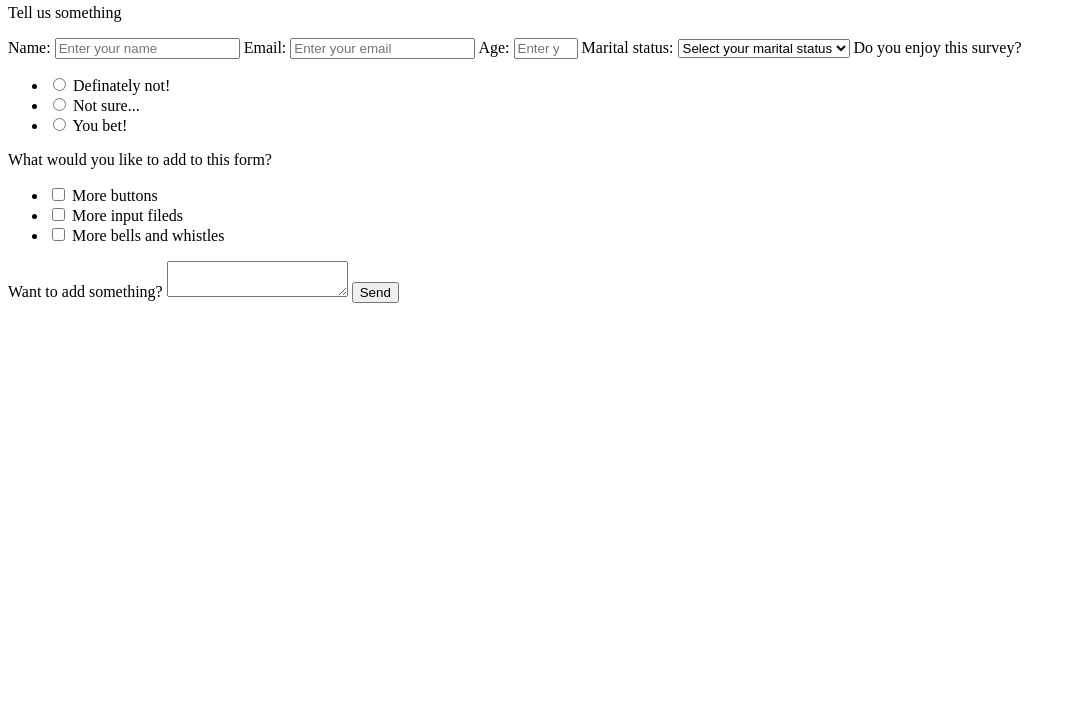
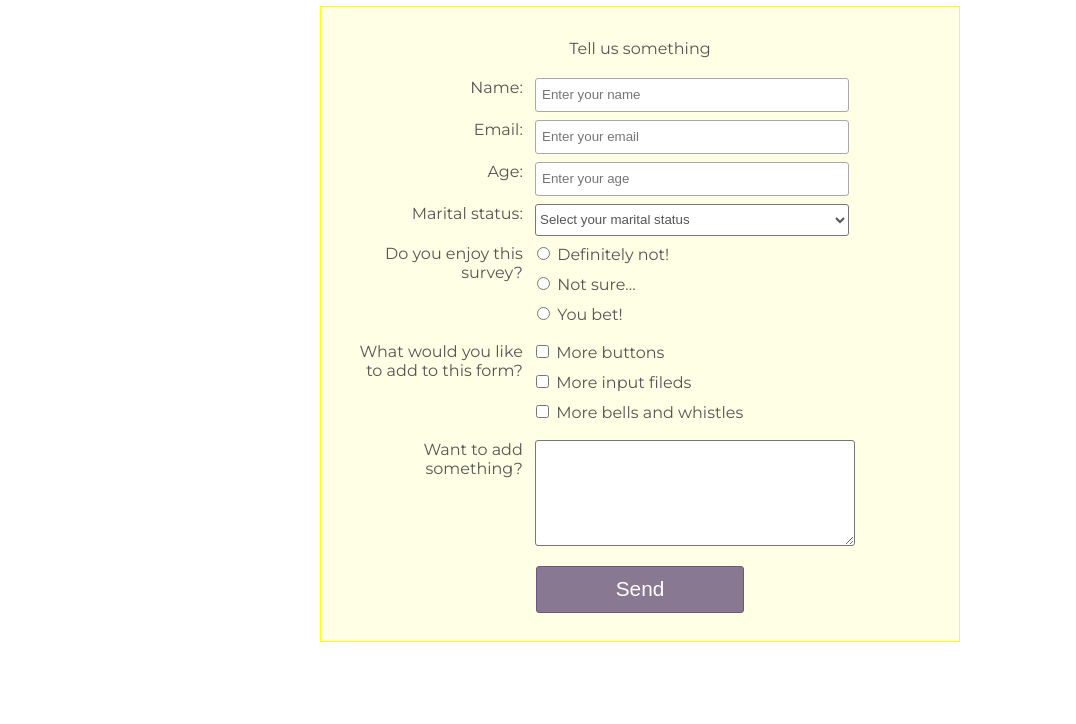
Before and after one commit to vladimirf7/web, a plain HTML site: page surveyForm/index.html in a window 1280 px wide. Shown: the part 76-800 px from the top of the page, without its empty margins (0-1076 px from the left). Drawn offline with Linux system fonts and the light colour scheme.

Commit message:
Survey Form: Add style

```diff
--- a/surveyForm/index.html
+++ b/surveyForm/index.html
@@ -1,40 +1,66 @@
 <!DOCTYPE html>
 <html lang="en">
+
 <head>
     <meta charset="UTF-8">
     <meta name="viewport" content="width=device-width, initial-scale=1.0">
     <meta http-equiv="X-UA-Compatible" content="ie=edge">
+    <link rel="stylesheet" href="main.css">
     <title>Survey Form</title>
 </head>
+
 <body>
 
     <h1 id="title">Survey Form</h1>
-    <div>
+    <div id="form-block">
         <p id="description">Tell us something</p>
         <form id="survey-form">
-            <label id="name-label" for="name">
-                Name: <input id="name" type="text" placeholder="Enter your name" required>
-            </label>
-            <label id="email-label" for="email">
-                Email: <input id="email" type="email" placeholder="Enter your email" required>
-            </label>
-            <label id="number-label" for="number">
-                Age: <input id="number" type="number" name="age" min="0" max="130" placeholder="Enter your age">
-            </label>
-            <label>
-                Marital status: <select id="dropdown">
+            <div class="row">
+                <div class="left">
+                    <label id="name-label" for="name">Name:</label>
+                </div>
+                <div class="right">
+                    <input class="input-field" id="name" type="text" placeholder="Enter your name" required>
+                </div>
+            </div>
+            <div class="row">
+                <div class="left">
+                    <label id="email-label" for="email">Email:</label>
+                </div>
+                <div class="right">
+                    <input class="input-field" id="email" type="email" placeholder="Enter your email" required>
+                </div>
+            </div>
+            <div class="row">
+                <div class="left">
+                    <label id="number-label" for="number">Age:</label>
+                </div>
+                <div class="right">
+                    <input class="input-field" id="number" type="number" name="age" min="0" max="130" placeholder="Enter your age">
+                </div>
+            </div>
+            <div class="row">
+                <div class="left">
+                    <label>Marital status:</label>
+                </div>
+                <div class="right">
+                    <select id="dropdown">
                         <option disabled selected>Select your marital status</option>
                         <option value="Married">Married</option>
                         <option value="Divorced">Divorced</option>
                         <option value="Single">Single</option>
                     </select>
-            </label>
-            <label>
-                Do you enjoy this survey?
+                </div>
+            </div>
+            <div class="row">
+                <div class="left">
+                    <label>Do you enjoy this survey?</label>
+                </div>
+                <div class="right">
                     <ul>
                         <li>
                             <label>
-                            <input value="1" name="statement-answer" type="radio"> Definately not!
+                                <input value="1" name="statement-answer" type="radio"> Definitely not!
                             </label>
                         </li>
                         <li>
@@ -48,9 +74,13 @@
                             </label>
                         </li>
                     </ul>
-            </label>
-            <label>
-                What would you like to add to this form?
+                </div>
+            </div>
+            <div class="row">
+                <div class="left">
+                    <label>What would you like to add to this form?</label>
+                </div>
+                <div class="right">
                     <ul>
                         <li>
                             <label>
@@ -71,15 +101,21 @@
                             </label>
                         </li>
                     </ul>
-            </label>
-            <label>
-                Want to add something?
+                </div>
+            </div>
+            <div class="row">
+                <div class="left">
+                    <label>Want to add something?</label>
+                </div>
+                <div class="right">
                     <textarea></textarea>
-            </label>
+                </div>
+            </div>
             <button id="submit" type="submit">Send</button>
         </form>
     </div>
 
     <script src="https://cdn.freecodecamp.org/testable-projects-fcc/v1/bundle.js"></script>
 </body>
+
 </html>
--- a/surveyForm/main.css
+++ b/surveyForm/main.css
@@ -0,0 +1,96 @@
+@import url('https://fonts.googleapis.com/css?family=Montserrat');
+
+body {
+    max-width: 50vw;
+    margin: 0 auto;
+    font-family: 'Montserrat', sans-serif;
+    color: #555;
+    background: #FFF;
+}
+
+h1 {
+    color: #333;
+    text-align: center;
+}
+
+label {
+    display: block;
+}
+
+.input-field {
+    padding: 6px;
+    width: 300px;
+    height: 20px;
+    border-radius: 3px;
+    border: 1px solid rgb(169, 169, 169);
+}
+
+input:focus,
+select:focus,
+textarea:focus,
+button:focus {
+    outline: none;
+    border: 1px solid #000;
+}
+
+#form-block {
+    background-color: hsl(60, 100%, 95%);
+    border: 1px solid hsl(60, 100%, 50%);
+    padding: 1em;
+}
+
+#description {
+    text-align: center;
+}
+
+.left {
+    display: inline-block;
+    width: 30%;
+    text-align: right;
+    margin: .25em;
+    vertical-align: top;
+}
+
+.right {
+    display: inline-block;
+    width: 65%;
+    margin: .25em;
+    vertical-align: top;
+}
+
+ul {
+    margin: 0;
+    list-style: none;
+}
+
+li {
+    position: relative;
+    left: -43px;
+    margin-bottom: 10px;
+}
+
+#dropdown {
+    height: 32px;
+    width: 314px;
+    border-radius: 3px;
+    background-color: #FFF;
+    color: #555;
+}
+
+textarea {
+    width: 314px;
+    border-radius: 3px;
+    height: 100px;
+}
+
+#submit {
+    background: #897892;
+    color: #FFF;
+    border: 1px solid #6F577C;
+    border-radius: 3px;
+    padding: .5em;
+    width: 10em;
+    margin: 12px auto;
+    font-size: 1.3em;
+    display: block;
+}
```
Lines whose indentation alone changed are shown as unchanged.
